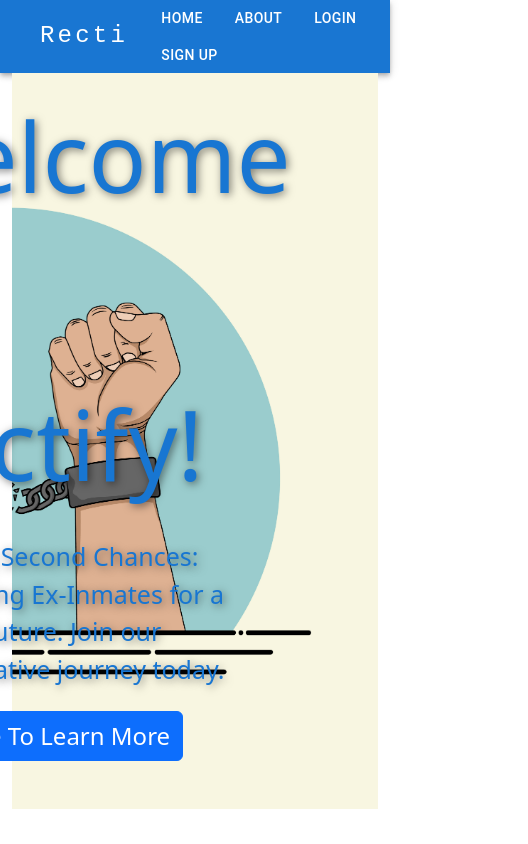
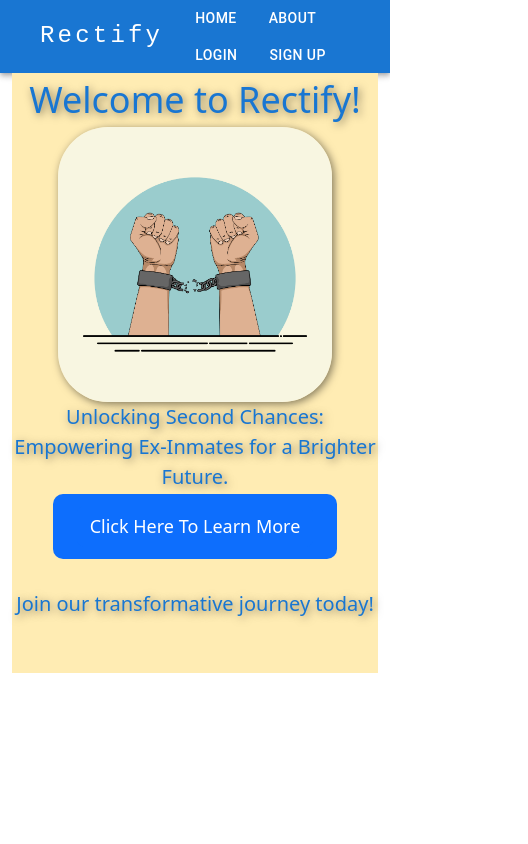
Before and after one commit to Suazo3000/Rectify, a React (Create React App) app in the folder client/: page / in a window 390 px wide. Shown: the whole page, 528 px wide, since content can reach past the window. Built offline with nearby package versions, Linux system fonts and the light colour scheme.

Commit message:
home is styled and responsive, nav bar also responsive

```diff
--- a/client/src/components/Header/index.js
+++ b/client/src/components/Header/index.js
@@ -97,13 +97,13 @@ const Header = () => {
 
           <Typography
             variant="h5"
-            noWrap
+            wrap
             component="a"
             href="/"
             sx={{
               mr: 2,
               display: { xs: "flex", md: "none" },
-              flexGrow: 1200,
+              flexGrow: 1,
               fontFamily: "monospace",
               fontWeight: 500,
               letterSpacing: ".2rem",
@@ -125,7 +125,9 @@ const Header = () => {
             ))}
           </Box>
 
-          <div>
+
+
+          <div >
             {Auth.loggedIn() ? (
               <>
                 <Link
@@ -194,7 +196,7 @@ const Header = () => {
             )}
           </div>
 
-          <Box sx={{ flexGrow: 0 }}></Box>
+          {/* <Box sx={{ flexGrow: 0 }}></Box> */}
         </Toolbar>
       </Container>
     </AppBar>
--- a/client/src/pages/Home.js
+++ b/client/src/pages/Home.js
@@ -1,59 +1,48 @@
 import React from "react";
-import {Link} from "react-router-dom";
+import { Link } from "react-router-dom";
+import "../utils/css/Home.css";
+import handcuffs from '../../src/img/Handcuffs.jpg';
 
 function LandingPageButton() {
-    return <Link to="/about" className="">
-        <button className="btn btn-primary" >
-            <span style={{"fontSize": "24px"}}>
-               Click Here To Learn More
-            </span>
-        </button>
+  return (
+    <Link to="/about" className="landing-button">
+      <button className="btn btn-primary">
+        <span>Click Here To Learn More</span>
+      </button>
     </Link>
+  );
 }
+
 function LandingFrameMessage() {
-    const style = {
-        margin: "auto",
-        padding: "3% 65% 13% 4%",
-        color: "#1876D2",
-        fontSize: "15px",
-        textShadow: "2px 2px 8px rgba(0, 0, 0, 0.5)",
-    }
-    return <div style={style}>
+  return (
+    <div className="landing-welcome">
+      <div>Welcome to Rectify!</div>
+      <img src={handcuffs} alt="Broken handcuffs" className="home-image" />
+      <div className="landing-message">
+        Unlocking Second Chances: Empowering Ex-Inmates for a Brighter Future.</div>
+      <LandingPageButton />
+      <br/>
+        <div className="landing-message">
+        Join our transformative journey today!
+      </div>
+      <br/>
 
-        <div style={{"fontSize": "96px"}}>
-           Welcome to Rectify!
-        </div>
-        <br></br>
-        <div style={{"fontSize": "25px"}}>
-        Unlocking Second Chances: Empowering Ex-Inmates for a Brighter Future. Join our transformative journey today.
-
-        </div>
-        <br />
-        <LandingPageButton />
     </div>
+  );
 }
 
 function LandingFrame() {
-    const style = {
-        backgroundColor: "#fff2ed",
-        display: "flex", // Use flexbox to center the content
-        justifyContent: "center", // Horizontally center the content
-        alignItems: "center", // Vertically center the content
-        backgroundPosition: "right", // Set the background image position
-        backgroundImage: `url(${process.env.PUBLIC_URL + "/images/Handcuffs.jpg"})`,
-        backgroundRepeat: "no-repeat",
-        backgroundSize: "cover",
-        position: "display: flex",
-        height: "100%",
-        width: "100%",
-    }
-    return <div style={style}>
-    <LandingFrameMessage />
-</div>
+  return (
+    <div>
+      <LandingFrameMessage />
+    </div>
+  );
 }
 function Home() {
-    return <div>
-        <LandingFrame />
+  return (
+    <div>
+      <LandingFrame />
     </div>
+  );
 }
-export default Home
+export default Home;
--- a/client/src/utils/css/AboutSection.css
+++ b/client/src/utils/css/AboutSection.css
@@ -45,6 +45,7 @@
 
   .aboutText {
     flex-basis: 40%;
+
   }
 
 
--- /dev/null
+++ b/client/src/utils/css/Home.css
@@ -0,0 +1,109 @@
+.landing-message {
+    margin: auto;
+    /* padding: 3% 10%; */
+    color: #1876D2;
+    font-size: 44px;
+    text-shadow: 2px 2px 8px rgba(0, 0, 0, 0.5);
+    text-align: center;
+  }
+
+.landing-welcome {
+
+    margin-top: 5px;
+    margin: auto;
+    /* background-color: #fffef5; */
+    /* background-color: #fff5d1; */
+    background-color: #ffecb3;
+    color: #1876D2;
+    font-size: 96px;
+    text-shadow: 2px 2px 8px rgba(0, 0, 0, 0.5);
+    text-align: center;
+  }
+
+.btn-primary {
+    /* border-color: black; */
+    border-style: bold;
+    font-size: large;
+  }
+
+  .landing-button {
+
+    display: inline-block;
+    padding: 15px 30px;
+    font-size: 36px;
+    text-align: center;
+    text-decoration: none;
+    background-color: #0D6efd;
+    color: #fff;
+    border: none;
+    border-radius: 10px;
+    cursor: pointer;
+    margin-bottom: 30px;
+  }
+
+  .home-image {
+    height: 75%;
+    width: 75%;
+    max-width: 300px;
+    max-height: 300px;
+    border-radius: 50px;
+    box-shadow: 2px 2px 8px rgba(0, 0, 0, 0.5);
+  }
+
+  @media screen and (max-width: 479px) {
+    .landing-welcome {
+      font-size: 36px;
+    }
+    .landing-message {
+        font-size: 20px;
+      }
+      .landing-button {
+        font-size: 20px;
+        padding: 12px 24px;
+      }
+  }
+
+  @media screen and (min-width: 480px) and (max-width: 767px) {
+    .landing-welcome {
+      font-size: 56px;
+    }
+    .landing-message {
+        font-size: 30px;
+      }
+
+    .landing-button {
+          font-size: 22px;
+          padding: 14px 28px;
+        }
+  }
+
+
+  @media screen and (min-width: 768px) and (max-width: 1440px) {
+    .landing-welcome {
+      font-size: 65px;
+    }
+    .landing-message {
+        font-size: 40px;
+      }
+    .landing-button {
+        font-size: 24px;
+        padding: 15px 30px;
+      }
+  }
+
+  /* @media screen and (min-width: 1024px) and (max-width: 1440px) {
+    .landing-welcome {
+      font-size: 79px;
+    }
+    .landing-message {
+        font-size: 60px;
+      }
+  } */
+
+
+  /* Center the LandingPageButton content */
+  .landing-button span {
+    display: flex;
+    justify-content: center;
+    align-items: center;
+  }
```
Also changed, not shown: client/src/img/Handcuffs.jpg (added).
